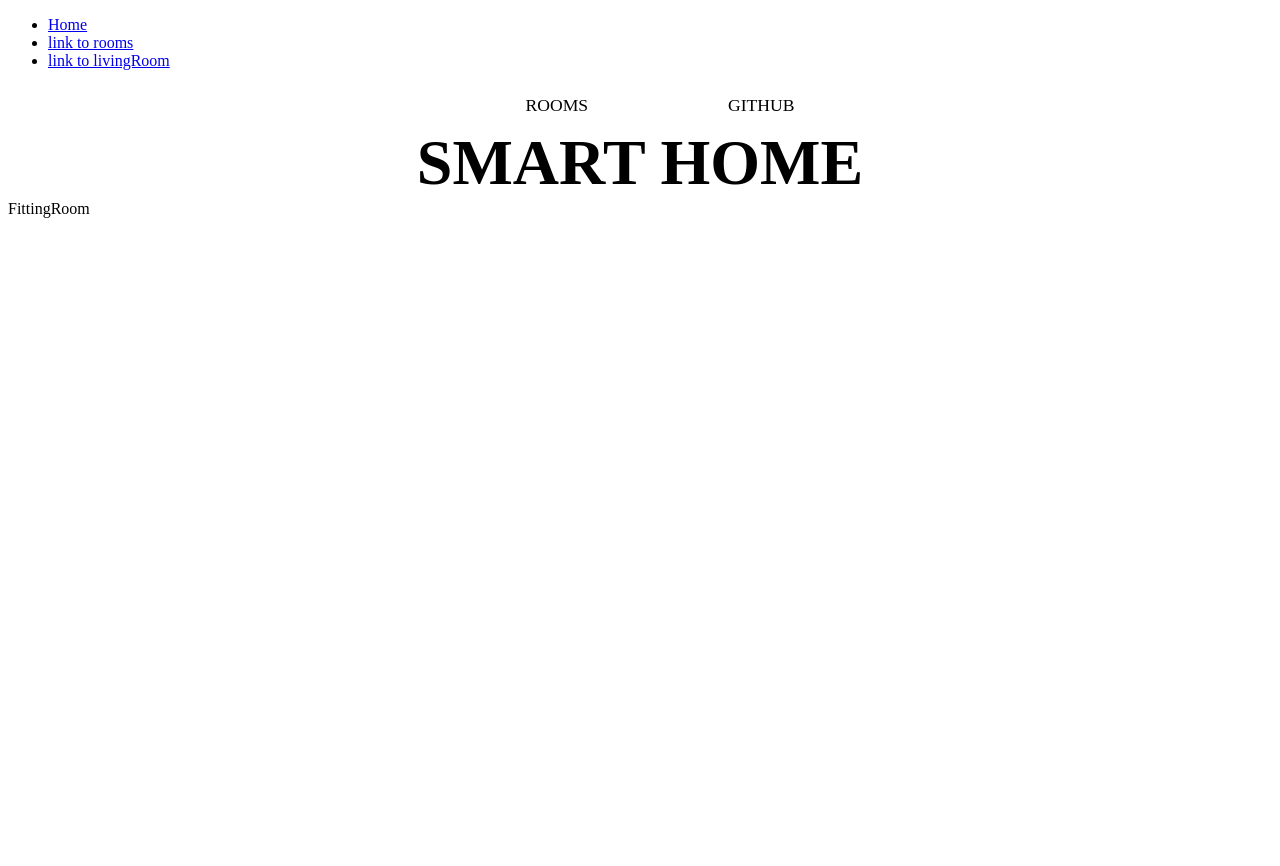
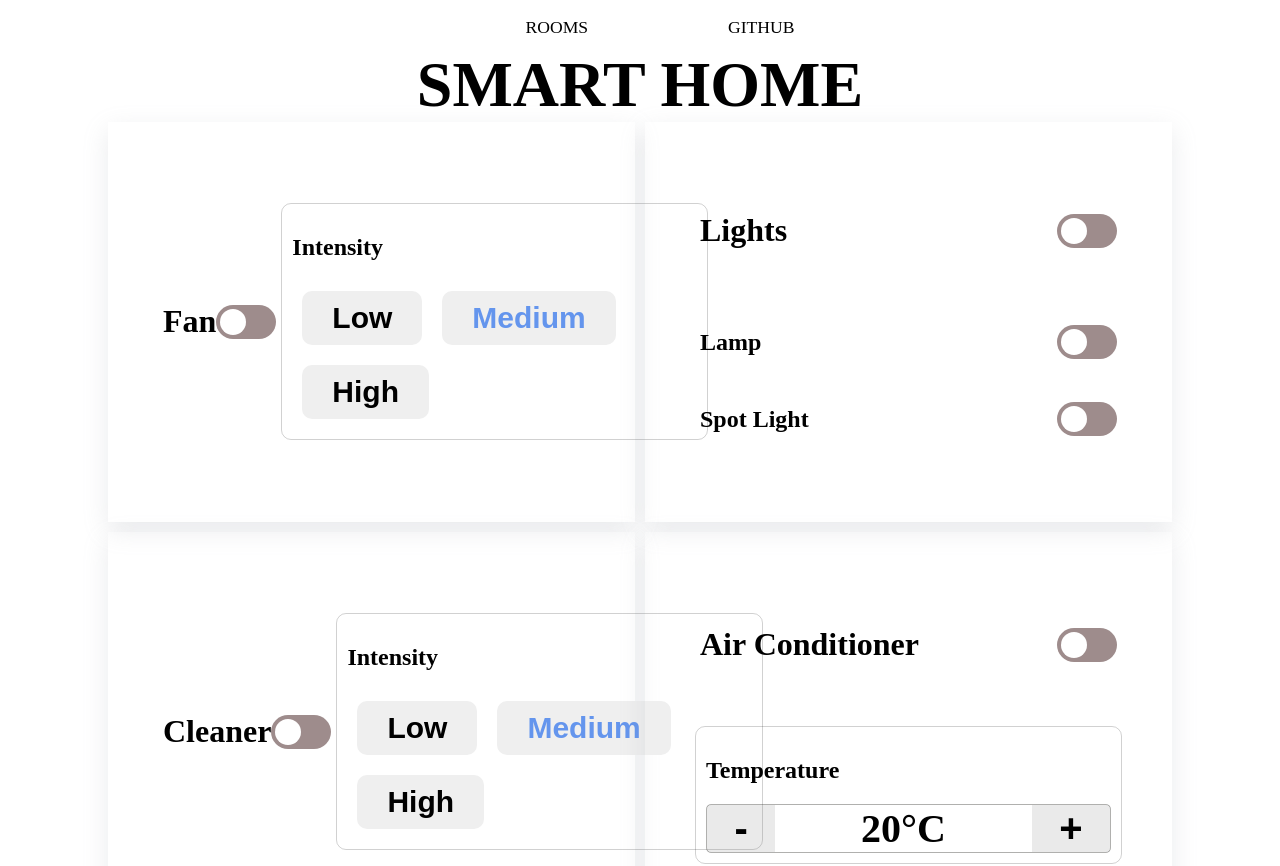
Before and after one commit to PAN-Chuwen/smart-home-react, a React (Create React App) app: page /rooms/fittingRoom in a window 1280 px wide. Shown: the top 866 px of the page. Before the commit the page ends 800 px from the top, so only its background shows below. Built offline with nearby package versions, Linux system fonts and the light colour scheme.

Commit message:
Add codes for different rooms

```diff
--- a/src/App.js
+++ b/src/App.js
@@ -12,19 +12,6 @@ import Login from "./Login"
 function App() {
   return (
     <>
-      <nav>
-        <ul>
-          <li>
-            <Link to="/">Home</Link>
-          </li>
-          <li>
-            <Link to="/rooms">link to rooms</Link>
-          </li>
-          <li>
-            <Link to="/rooms/livingRoom">link to livingRoom</Link>
-          </li>
-        </ul>
-      </nav>
 
       {/* routes */}
       <Routes>
--- a/src/rooms/FittingRoom.js
+++ b/src/rooms/FittingRoom.js
@@ -1,7 +1,6 @@
 import React from 'react'
+import Devices from '../devices/Devices'
 
 export default function FittingRoom() {
-  return (
-    <div>FittingRoom</div>
-  )
+  return <Devices></Devices>
 }
--- a/src/rooms/Kitchen.js
+++ b/src/rooms/Kitchen.js
@@ -1,7 +1,7 @@
 import React from 'react'
+import Devices from '../devices/Devices'
 
 export default function Kitchen() {
-  return (
-    <div>Kitchen</div>
-  )
+  return <Devices></Devices>
+
 }
--- a/src/rooms/Office.js
+++ b/src/rooms/Office.js
@@ -1,7 +1,6 @@
-import React from 'react'
+import React from "react"
+import Devices from "../devices/Devices"
 
 export default function Office() {
-  return (
-    <div>Office</div>
-  )
+  return <Devices></Devices>
 }
```
Also changed, not shown: 1 other file (tests, documents, lock files or other folders).
